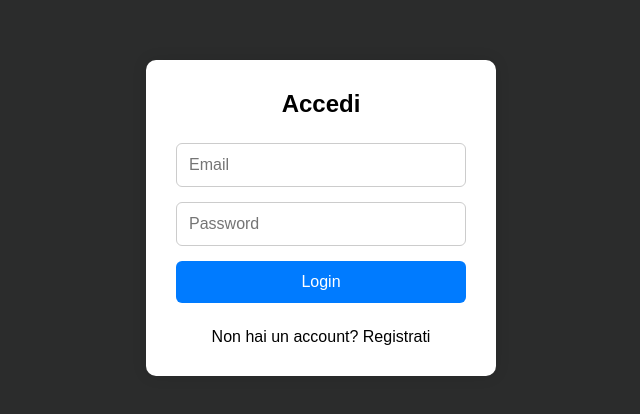
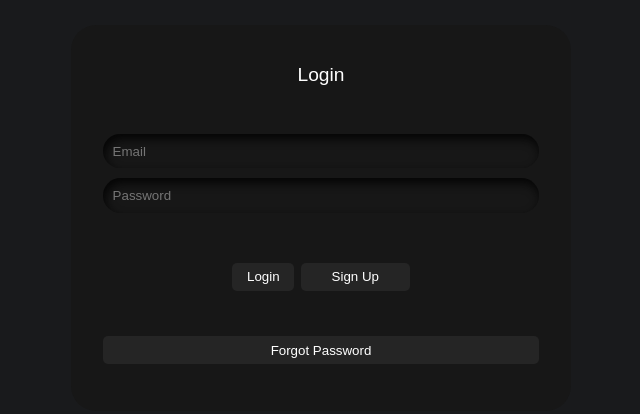
Before and after one commit to billylaf/buildweek-u5, a React app in the folder FrontEnd/: page / in a window 1280 px wide. Shown: the part 182-596 px from the top of the page, without its empty margins (319-959 px from the left). Built offline with nearby package versions, Linux system fonts and the light colour scheme; the HTML template or start-up script is replaced by a standard one.

Commit message:
collegamento back end e front end

```diff
--- a/FrontEnd/src/Style.css
+++ b/FrontEnd/src/Style.css
@@ -6,11 +6,15 @@
 
 html,
 body {
+  display: flex;
   width: 100%;
   height: 100%;
+  justify-content: center;
+  align-items: center;
   font-family: sans-serif;
   -webkit-font-smoothing: antialiased;
   -moz-osx-font-smoothing: grayscale;
+  background-color: #191a1c;
 }
 
 a {
--- a/FrontEnd/src/components/login/Login.jsx
+++ b/FrontEnd/src/components/login/Login.jsx
@@ -11,39 +11,64 @@ export default function Login() {
     setForm({ ...form, [e.target.name]: e.target.value })
   }
 
-  const handleSubmit = (e) => {
+  const handleSubmit = async (e) => {
     e.preventDefault()
+
+    const res = await fetch("http://localhost:5001/auth/login", {
+      method: "POST",
+      headers: { "Content-Type": "application/json" },
+      body: JSON.stringify(form),
+    })
+
+    const data = await res.json()
+    console.log("Login:", data)
   }
 
   return (
-    <div className="login-container">
-      <form className="login-box" onSubmit={handleSubmit}>
-        <h2>Accedi</h2>
+    <form className="form" onSubmit={handleSubmit}>
+      <p id="heading">Login</p>
 
+      <div className="field">
         <input
+          name="email"
           type="email"
-          name="email"
           placeholder="Email"
+          className="input-field"
           value={form.email}
           onChange={handleChange}
           required
         />
+      </div>
 
+      <div className="field">
         <input
+          name="password"
           type="password"
-          name="password"
           placeholder="Password"
+          className="input-field"
           value={form.password}
           onChange={handleChange}
           required
         />
+      </div>
 
-        <button type="submit">Login</button>
+      <div className="btn">
+        <button className="button1" type="submit">
+          Login
+        </button>
 
-        <p className="signup-link">
-          Non hai un account? <a href="/signup">Registrati</a>
-        </p>
-      </form>
-    </div>
+        <button
+          className="button2"
+          type="button"
+          onClick={() => (window.location.href = "/signup")}
+        >
+          Sign Up
+        </button>
+      </div>
+
+      <button className="button3" type="button">
+        Forgot Password
+      </button>
+    </form>
   )
 }
--- a/FrontEnd/src/components/login/login.css
+++ b/FrontEnd/src/components/login/login.css
@@ -1,49 +1,111 @@
-.login-container {
-  height: 100vh;
+.form {
+  display: flex;
+  flex-direction: column;
+  gap: 10px;
+  padding-left: 2em;
+  padding-right: 2em;
+  padding-bottom: 0.4em;
+  background-color: #171717;
+  border-radius: 25px;
+  transition: 0.4s ease-in-out;
+
+  width: 500px;
+}
+
+.form:hover {
+  transform: scale(1.05);
+  border: 1px solid black;
+}
+
+#heading {
+  text-align: center;
+  margin: 2em;
+  color: rgb(255, 255, 255);
+  font-size: 1.2em;
+}
+
+.field {
+  display: flex;
+  align-items: center;
+  justify-content: center;
+  gap: 0.5em;
+  border-radius: 25px;
+  padding: 0.6em;
+  border: none;
+  outline: none;
+  color: white;
+  background-color: #171717;
+  box-shadow: inset 2px 5px 10px rgb(5, 5, 5);
+}
+
+.input-icon {
+  height: 1.3em;
+  width: 1.3em;
+  fill: white;
+}
+
+.input-field {
+  background: none;
+  border: none;
+  outline: none;
+  width: 100%;
+  color: #d3d3d3;
+}
+
+.form .btn {
   display: flex;
   justify-content: center;
-  align-items: center;
-  background: #2b2c2c;
+  flex-direction: row;
+  margin-top: 2.5em;
 }
 
-.login-box {
-  width: 350px;
-  padding: 30px;
-  border-radius: 10px;
-  background: white;
-  box-shadow: 0 0 15px rgba(0, 0, 0, 0.1);
-  display: flex;
-  flex-direction: column;
-  gap: 15px;
+.button1 {
+  padding: 0.5em;
+  padding-left: 1.1em;
+  padding-right: 1.1em;
+  border-radius: 5px;
+  margin-right: 0.5em;
+  border: none;
+  outline: none;
+  transition: 0.4s ease-in-out;
+  background-color: #252525;
+  color: white;
 }
 
-.login-box h2 {
-  text-align: center;
-  margin-bottom: 10px;
+.button1:hover {
+  background-color: black;
+  color: white;
 }
 
-.login-box input {
-  padding: 12px;
-  border-radius: 6px;
-  border: 1px solid #ccc;
-  font-size: 16px;
+.button2 {
+  padding: 0.5em;
+  padding-left: 2.3em;
+  padding-right: 2.3em;
+  border-radius: 5px;
+  border: none;
+  outline: none;
+  transition: 0.4s ease-in-out;
+  background-color: #252525;
+  color: white;
 }
 
-.login-box button {
-  padding: 12px;
-  background: #007bff;
+.button2:hover {
+  background-color: black;
   color: white;
-  border: none;
-  border-radius: 6px;
-  font-size: 16px;
-  cursor: pointer;
 }
 
-.login-box button:hover {
-  background: #0056b3;
+.button3 {
+  margin-bottom: 3em;
+  padding: 0.5em;
+  border-radius: 5px;
+  border: none;
+  outline: none;
+  transition: 0.4s ease-in-out;
+  background-color: #252525;
+  color: white;
 }
 
-.signup-link {
-  text-align: center;
-  margin-top: 10px;
+.button3:hover {
+  background-color: red;
+  color: white;
 }
--- a/FrontEnd/src/components/sign/Sign.css
+++ b/FrontEnd/src/components/sign/Sign.css
@@ -1,49 +1,110 @@
-.sign-container {
-  height: 100vh;
+.form {
+  display: flex;
+  flex-direction: column;
+  gap: 10px;
+  padding-left: 2em;
+  padding-right: 2em;
+  padding-bottom: 0.4em;
+  background-color: #171717;
+  border-radius: 25px;
+  transition: 0.4s ease-in-out;
+}
+
+.form:hover {
+  transform: scale(1.05);
+  border: 1px solid black;
+}
+
+#heading {
+  text-align: center;
+  margin: 2em;
+  color: rgb(255, 255, 255);
+  font-size: 1.2em;
+}
+
+.field {
+  display: flex;
+  align-items: center;
+  justify-content: center;
+  gap: 0.5em;
+  border-radius: 25px;
+  padding: 0.6em;
+  border: none;
+  outline: none;
+  color: white;
+  background-color: #171717;
+  box-shadow: inset 2px 5px 10px rgb(5, 5, 5);
+}
+
+.input-icon {
+  height: 1.3em;
+  width: 1.3em;
+  fill: white;
+}
+
+.input-field {
+  background: none;
+  border: none;
+  outline: none;
+  width: 100%;
+  color: #d3d3d3;
+}
+
+.form .btn {
   display: flex;
   justify-content: center;
-  align-items: center;
-  background: #2b2c2c;
+  flex-direction: row;
+  margin-top: 2.5em;
+  margin-bottom: 35px;
 }
 
-.sign-box {
-  width: 350px;
-  padding: 30px;
-  border-radius: 10px;
-  background: white;
-  box-shadow: 0 0 15px rgba(0, 0, 0, 0.1);
-  display: flex;
-  flex-direction: column;
-  gap: 15px;
+.button1 {
+  padding: 0.5em;
+  padding-left: 1.1em;
+  padding-right: 1.1em;
+  border-radius: 5px;
+  margin-right: 0.5em;
+  border: none;
+  outline: none;
+  transition: 0.4s ease-in-out;
+  background-color: #252525;
+  color: white;
 }
 
-.sign-box h2 {
-  text-align: center;
-  margin-bottom: 10px;
+.button1:hover {
+  background-color: black;
+  color: white;
 }
 
-.sign-box input {
-  padding: 12px;
-  border-radius: 6px;
-  border: 1px solid #ccc;
-  font-size: 16px;
+.button2 {
+  padding: 0.5em;
+  padding-left: 2.3em;
+  padding-right: 2.3em;
+  border-radius: 5px;
+  border: none;
+  outline: none;
+  transition: 0.4s ease-in-out;
+  background-color: #252525;
+  color: white;
 }
 
-.sign-box button {
-  padding: 12px;
-  background: #28a745;
+.button2:hover {
+  background-color: black;
   color: white;
-  border: none;
-  border-radius: 6px;
-  font-size: 16px;
-  cursor: pointer;
 }
 
-.sign-box button:hover {
-  background: #1e7e34;
+.button3 {
+  margin-bottom: 3em;
+  padding: 0.5em;
+  border-radius: 5px;
+  border: none;
+  outline: none;
+  transition: 0.4s ease-in-out;
+  background-color: #252525;
+  color: white;
 }
 
-.login-link {
-  text-align: center;
-  margin-top: 10px;
+.button3:hover {
+  background-color: red;
+  color: white;
 }
--- a/FrontEnd/src/components/sign/Sign.jsx
+++ b/FrontEnd/src/components/sign/Sign.jsx
@@ -3,57 +3,137 @@ import "./sign.css"
 
 export default function Sign() {
   const [form, setForm] = useState({
+    username: "",
+    nome: "",
+    cognome: "",
     email: "",
     password: "",
     confirm: "",
+    ruolo: "USER",
   })
 
   const handleChange = (e) => {
     setForm({ ...form, [e.target.name]: e.target.value })
   }
 
-  const handleSubmit = (e) => {
+  const handleSubmit = async (e) => {
     e.preventDefault()
+
+    if (form.password !== form.confirm) {
+      console.log("Le password non coincidono")
+      return
+    }
+
+    const res = await fetch("http://localhost:5001/utenti/register", {
+      method: "POST",
+      headers: { "Content-Type": "application/json" },
+      body: JSON.stringify({
+        username: form.username,
+        nome: form.nome,
+        cognome: form.cognome,
+        email: form.email,
+        password: form.password,
+        ruolo: form.ruolo,
+      }),
+    })
+
+    const data = await res.json()
+    console.log("Registrazione:", data)
   }
 
   return (
-    <div className="sign-container">
-      <form className="sign-box" onSubmit={handleSubmit}>
-        <h2>Registrati</h2>
+    <form className="form" onSubmit={handleSubmit}>
+      <p id="heading">Sign Up</p>
 
+      <div className="field">
         <input
+          name="username"
+          type="text"
+          placeholder="Username"
+          className="input-field"
+          value={form.username}
+          onChange={handleChange}
+          required
+        />
+      </div>
+
+      <div className="field">
+        <input
+          name="nome"
+          type="text"
+          placeholder="Nome"
+          className="input-field"
+          value={form.nome}
+          onChange={handleChange}
+          required
+        />
+      </div>
+
+      <div className="field">
+        <input
+          name="cognome"
+          type="text"
+          placeholder="Cognome"
+          className="input-field"
+          value={form.cognome}
+          onChange={handleChange}
+          required
+        />
+      </div>
+
+      <div className="field">
+        <input
+          name="email"
           type="email"
-          name="email"
           placeholder="Email"
+          className="input-field"
           value={form.email}
           onChange={handleChange}
           required
         />
+      </div>
 
+      <div className="field">
         <input
+          name="password"
           type="password"
-          name="password"
           placeholder="Password"
+          className="input-field"
           value={form.password}
           onChange={handleChange}
           required
         />
+      </div>
 
+      <div className="field">
         <input
+          name="confirm"
           type="password"
-          name="confirm"
-          placeholder="Conferma password"
+          placeholder="Confirm Password"
+          className="input-field"
           value={form.confirm}
           onChange={handleChange}
           required
         />
+      </div>
 
-        <button type="submit">Crea account</button>
+      <div className="btn">
+        <button className="button1" type="submit">
+          Create Account
+        </button>
 
-        <p className="login-link">
-          Hai già un account? <a href="/">Accedi</a>
-        </p>
-      </form>
-    </div>
+        <button
+          className="button2"
+          type="button"
+          onClick={() => (window.location.href = "/")}
+        >
+          Login
+        </button>
+      </div>
+
+      <button className="button3" type="button">
+        Forgot Password
+      </button>
+    </form>
   )
 }
```
Also changed, not shown: 1 other file (tests, documents, lock files or other folders).
